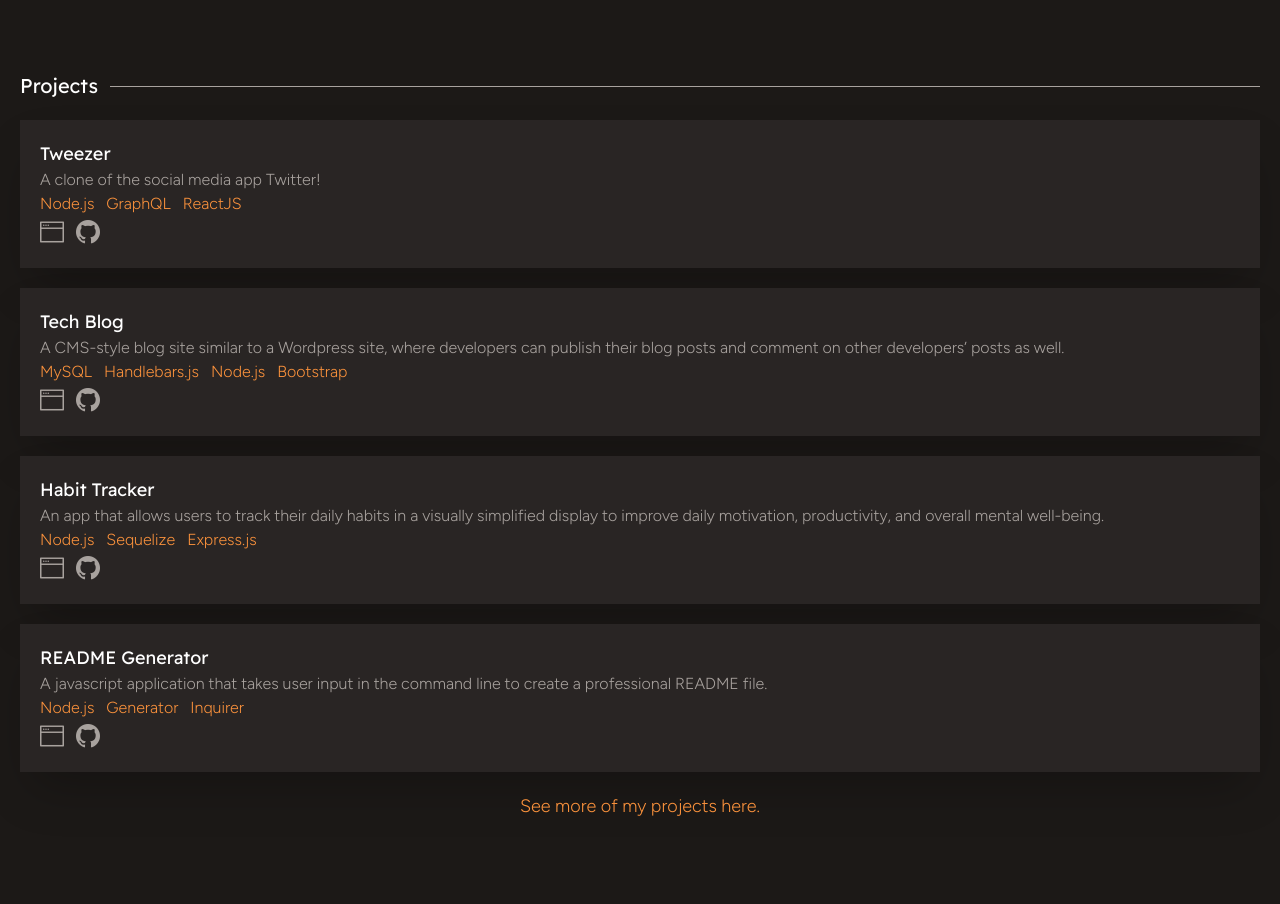
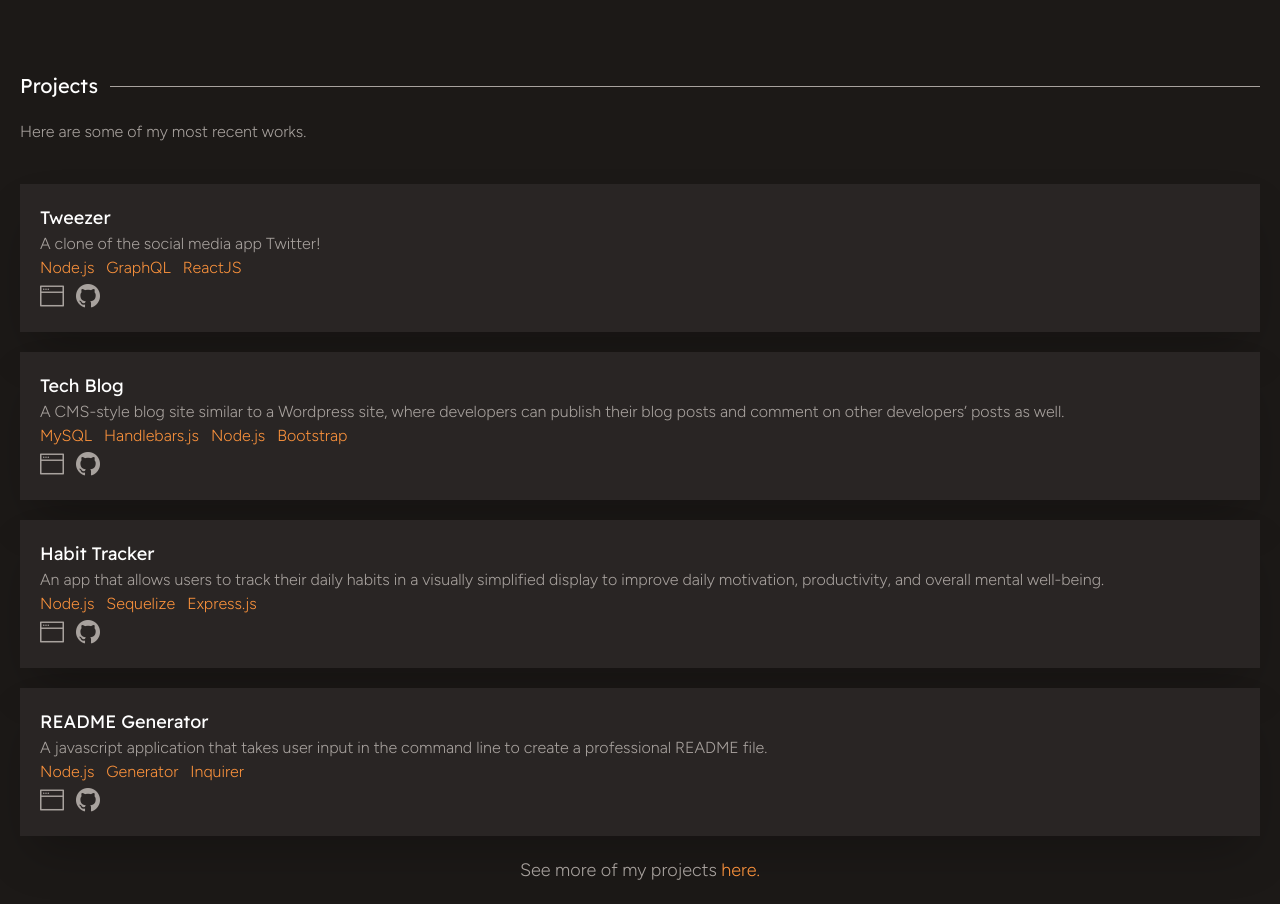
Before and after one commit to realnifty/react-portfolio-v2, a React (Create React App) app: page / in a window 1280 px wide. Shown: the part 2480-3384 px from the top of the page. Before the commit the page ends 3320 px from the top, so only its background shows below. Built offline with nearby package versions, Linux system fonts and the light colour scheme.

Commit message:
projects content edit

```diff
--- a/src/components/Projects/index.js
+++ b/src/components/Projects/index.js
@@ -16,6 +16,7 @@ function Projects() {
                 <h1 className="text-white text-xl font-readex mr-3">Projects</h1>
                 <div className='h-px w-full bg-stone-400'></div>
             </div>
+            <p className="text-stone-400 my-5 font-fig">Here are some of my most recent works.</p>
             <div className='py-5'>
                 {projects.map((project) => (
                     <div key={project.id} className='text-white bg-stone-800 mb-5 p-5 flex flex-col justify-between shadow-2xl'>
@@ -36,7 +37,7 @@ function Projects() {
                         </div>
                     </div>
                 ))}
-                <a className='block text-lg text-orange-400 text-center font-fig hover:text-orange-300 ease-in-out duration-100' href="https://github.com/realnifty?tab=repositories">See more of my projects here.</a>
+                <p className='block text-lg text-stone-400 text-center font-fig'>See more of my projects <a className='text-orange-400 hover:text-orange-300 ease-in-out duration-100' href="https://github.com/realnifty?tab=repositories">here.</a></p>
             </div>
         </section>
     )
```
